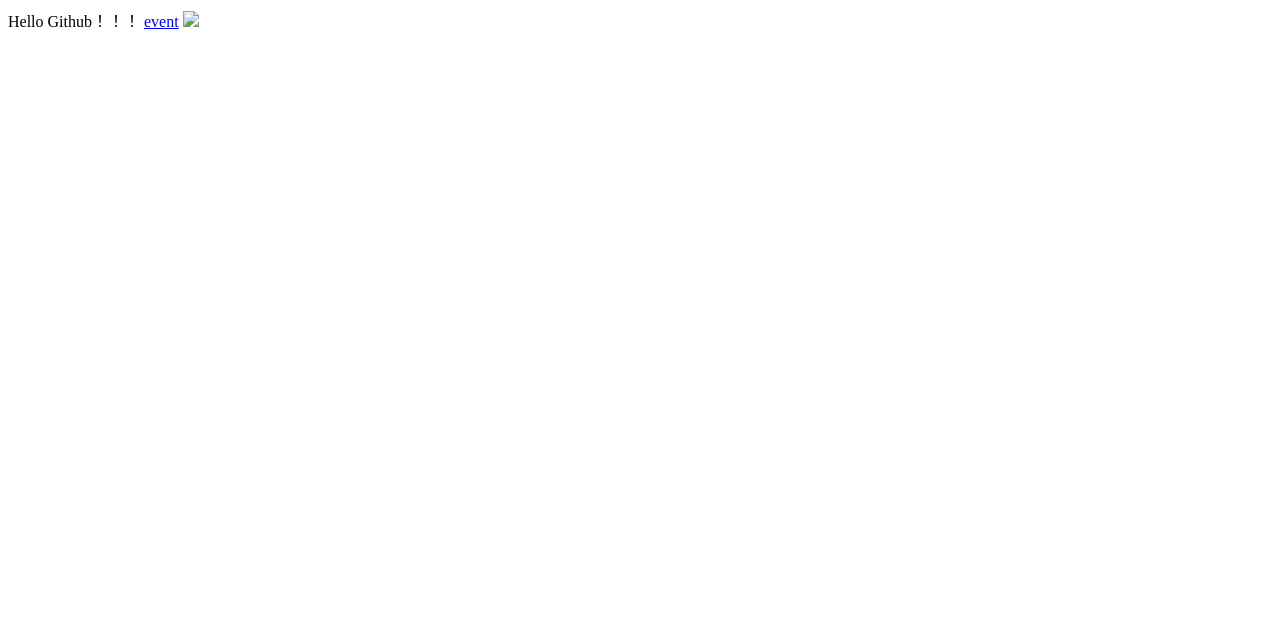
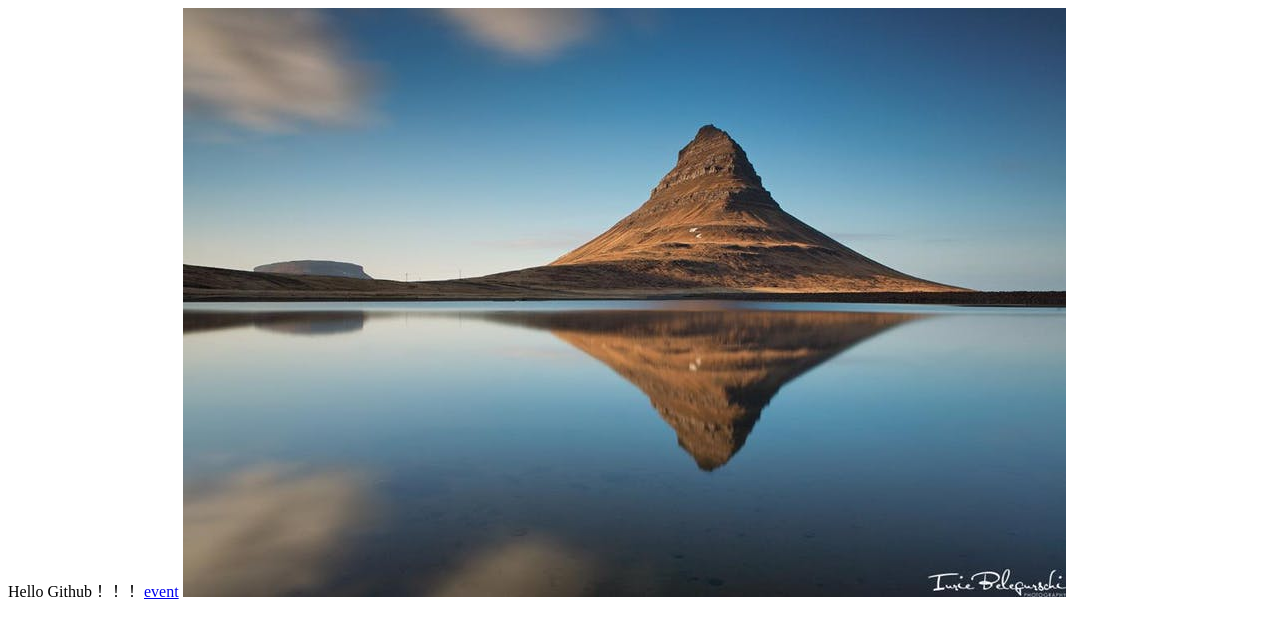
Before and after one commit to air4444/air4444.github.io, a plain HTML site: page index.html in a window 1280 px wide. Drawn offline with Linux system fonts and the light colour scheme.

Commit message:
Update index.html

```diff
--- a/index.html
+++ b/index.html
@@ -5,6 +5,6 @@
 <body>
 Hello Github！！！
 <a href="js6.html">event</a>
-<img src="mt.jpg" />
+<img src="imgs/mt.jpg" />
 </body>
 </html>
```
